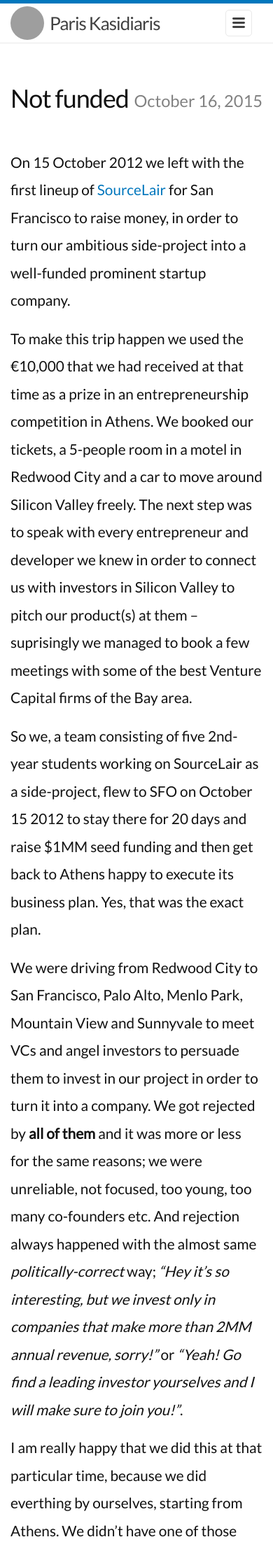
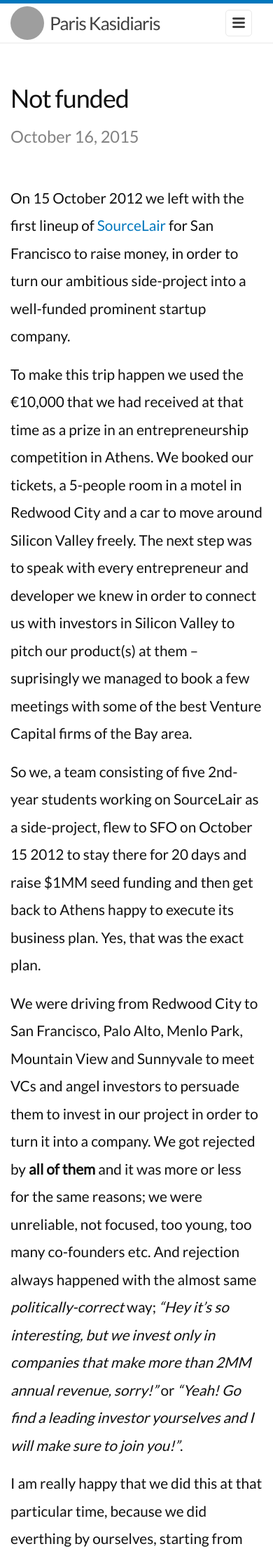
Before and after one commit to parisk/parisk.github.io, a Jekyll site: the page built from _posts/2015-10-16-not-funded.md, in a window 390 px wide. Shown: the top 2217 px of the page at 70% size. Built offline with Jekyll 4.4.1, drawn with Linux system fonts in a browser that asks for light colours; grey boxes are pictures that could not be loaded.

Commit message:
Fix layout on mobile devices

```diff
--- a/_sass/_layout.scss
+++ b/_sass/_layout.scss
@@ -184,6 +184,12 @@
     float: right;
 }
 
+@include media-query($on-palm) {
+    .post-meta {
+        float: none;
+    }
+}
+
 .post-link {
     display: block;
     font-size: 24px;
@@ -212,6 +218,12 @@
 
 .post h1.post-title {
     float: left;
+}
+
+@include media-query($on-palm) {
+    .post h1.post-title {
+        float: none;
+    }
 }
 
 .post-content {
```
